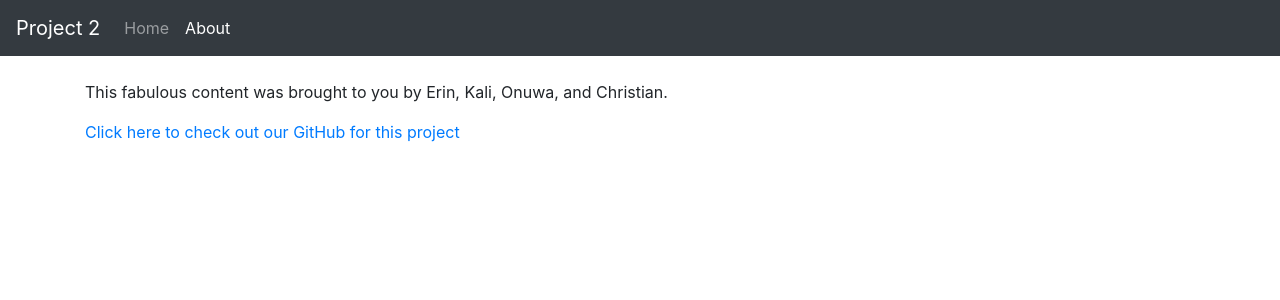
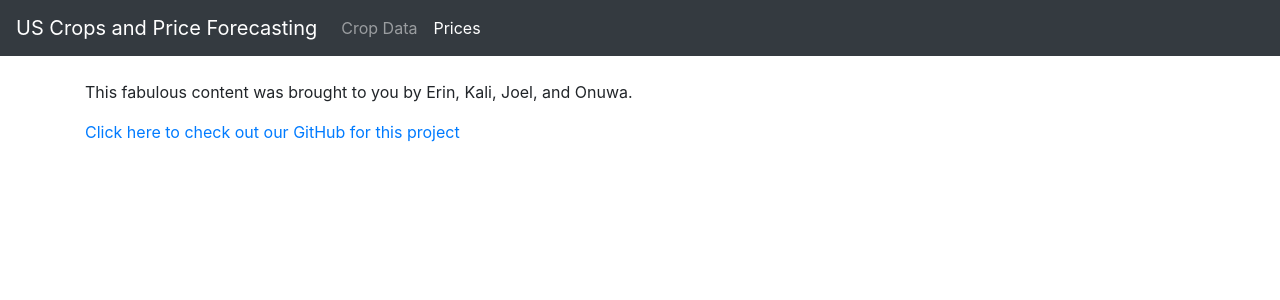
Before and after one commit to FabulousErin/Project_2, a Flask app: page /about in a window 1280 px wide. Shown: the top 300 px of the page. Run offline with Flask 2, Linux system fonts and the light colour scheme; data that the repository does not hold is empty; parts of the project's set-up code (start-up, migrations or seed data) failed here and were passed over; some libraries are stand-ins or nearby versions.

Commit message:
website text updated

```diff
--- a/templates/about.html
+++ b/templates/about.html
@@ -1,11 +1,11 @@
 {% extends "base.html" %}
 
-{% set active_page = "about" %}
+{% set active_page = "prices" %}
 
 {% block content %}
 
 
-<p>This fabulous content was brought to you by Erin, Kali, Onuwa, and Christian.</p>
+<p>This fabulous content was brought to you by Erin, Kali, Joel, and Onuwa.</p>
 
 <a href="https://github.com/FabulousErin/Project_2">Click here to check out our GitHub for this project</a>
 
--- a/templates/base.html
+++ b/templates/base.html
@@ -8,7 +8,7 @@
 
 
 
-    <title>Project 2</title>
+    <title>US Crops and Price Forecasting</title>
 
   <style>
   div {
@@ -27,7 +27,7 @@
   </head>
 
   <!-- Jinja2 stuff related to generating nav and setting active state. Add more pages here! -->
-  {% set navigation_bar = [('/', 'home', 'Home'), ('/about', 'about', 'About')] -%}
+  {% set navigation_bar = [('/', 'crop data', 'Crop Data'), ('/about', 'prices', 'Prices')] -%}
 
   {% set active_page = active_page|default('home') -%}
 
@@ -35,7 +35,7 @@
 
     <nav class="navbar navbar-expand-md navbar-dark bg-dark fixed-top">
       <!-- Navbar branding. -->
-      <a class="navbar-brand" href="#">Project 2</a>
+      <a class="navbar-brand" href="#">US Crops and Price Forecasting</a>
       <button class="navbar-toggler" type="button" data-toggle="collapse" data-target="#navbarsExampleDefault" aria-controls="navbarsExampleDefault" aria-expanded="false" aria-label="Toggle navigation">
         <span class="navbar-toggler-icon"></span>
       </button>
```
